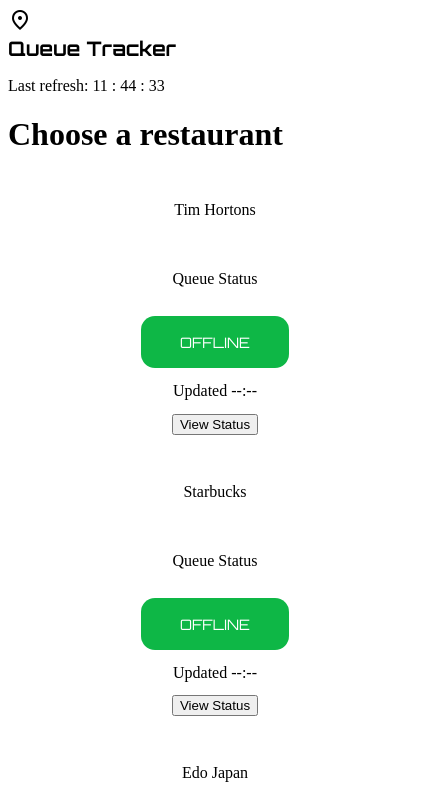
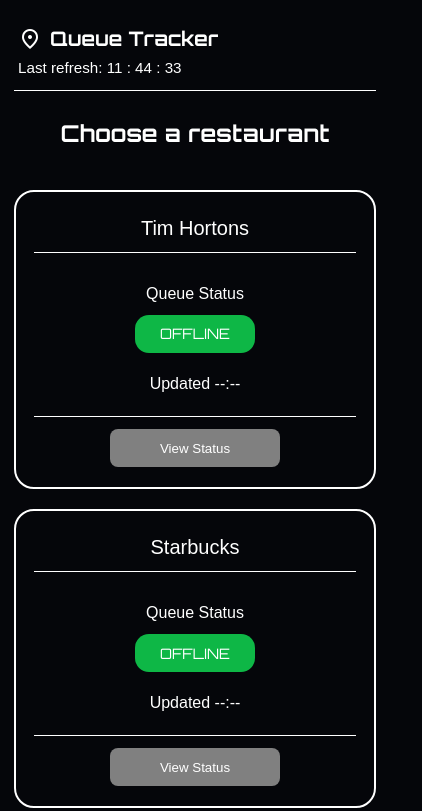
Before and after one commit to subh-codes/queue-tracker, a website: page html/stores.html in a window 390 px wide. Shown: the top 811 px of the page, 422 px wide, since content can reach past the window. Drawn offline with nearby package versions, Linux system fonts and the light colour scheme; no server answers.

Commit message:
Add responsive styles and layout adjustments

```diff
--- a/css/stores.css
+++ b/css/stores.css
@@ -1,3 +1,36 @@
+* {
+    margin: 0;
+    padding: 0;
+    box-sizing: border-box;
+}
+
+body {
+    font-family: sans-serif;
+    background-color: #05060A;
+    color: white;
+    min-height: 100vh;
+    padding: 12px;
+}
+
+header {
+    min-height: 60px;
+    border-bottom: 1px solid white;
+    display: flex;
+    justify-content: space-between;
+    align-items: center;
+    gap: 16px;
+    padding: 12px 4px 14px;
+    flex-wrap: wrap;
+}
+
+.header-edit {
+    display: flex;
+    flex-direction: row;
+    justify-content: flex-start;
+    align-items: center;
+    gap: 8px;
+}
+
 .logo-text {
     font-size: 20px;
     font-weight: bold;
@@ -6,6 +39,40 @@
 
 .refresh-text {
     font-size: 1rem;
+}
+
+.page-heading {
+    font-size: clamp(1.7rem, 6vw, 2.2rem);
+    font-weight: bold;
+    margin-bottom: 30px;
+    font-family: Orbitron, sans-serif;
+    text-align: center;
+}
+
+main {
+    display: flex;
+    flex-direction: column;
+    justify-content: center;
+    align-items: center;
+    width: 100%;
+    margin-top: 36px;
+}
+
+.Resturants {
+    width: 100%;
+    max-width: 1100px;
+    display: grid;
+    grid-template-columns: repeat(auto-fit, minmax(240px, 1fr));
+    gap: 20px;
+    margin-top: 20px;
+}
+
+.resturant-title {
+    font-size: 1.45rem;
+    border-bottom: 1px solid white;
+    padding-bottom: 8px;
+    width: 100%;
+    text-align: center;
 }
 
 .layout {
@@ -49,6 +116,20 @@
     line-height: 1;
 }
 
+.time {
+    margin-top: 8px;
+    text-align: center;
+}
+
+.status-button {
+    border-top: 1px solid white;
+    padding-top: 12px;
+    margin-top: 10px;
+    width: 100%;
+    display: flex;
+    justify-content: center;
+}
+
 .status-button a {
     width: 100%;
     display: flex;
@@ -56,7 +137,69 @@
     text-decoration: none;
 }
 
+button {
+    min-height: 38px;
+    width: min(170px, 100%);
+    padding: 8px 16px;
+    border-radius: 8px;
+    border: none;
+    color: white;
+    background-color: grey;
+    font-family: inherit;
+}
+
+button:hover {
+    cursor: pointer;
+}
+
+button:active {
+    box-shadow: 3px 3px 3px rgba(255, 255, 255, 0.2);
+    background-color: rgb(35, 197, 3);
+}
+
+@media (max-width: 768px) {
+    body {
+        padding: 14px;
+    }
+
+    header {
+        flex-direction: column;
+        align-items: flex-start;
+        gap: 8px;
+    }
+
+    .header-edit {
+        width: 100%;
+    }
+
+    header p {
+        font-size: 0.95rem;
+    }
+
+    main {
+        margin-top: 28px;
+    }
+
+    .Resturants {
+        grid-template-columns: 1fr;
+        max-width: 420px;
+    }
+}
+
 @media (max-width: 480px) {
+    .page-heading {
+        font-size: 1.45rem;
+        margin-bottom: 22px;
+    }
+
+    .resturant-title {
+        font-size: 1.25rem;
+    }
+
+    .layout {
+        min-height: unset;
+    }
+
     .status {
         min-width: 120px;
         min-height: 38px;
```
